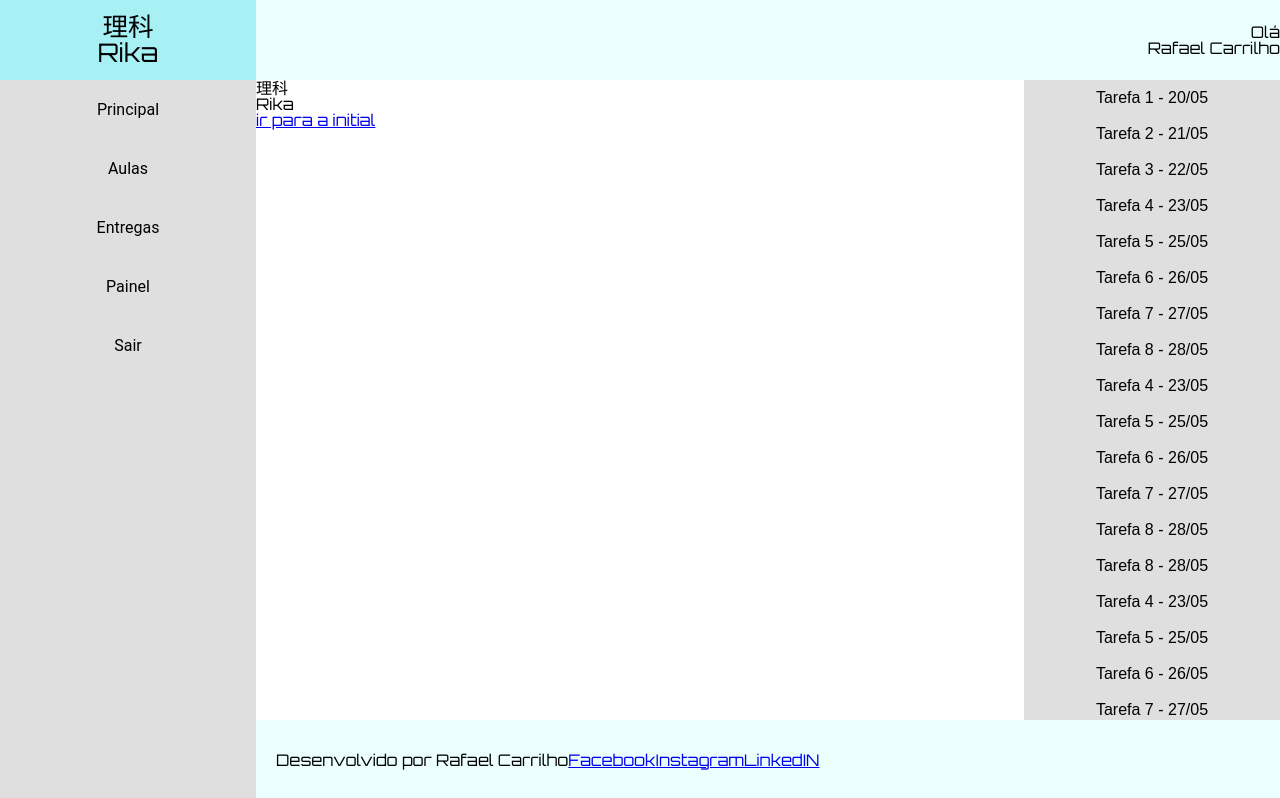
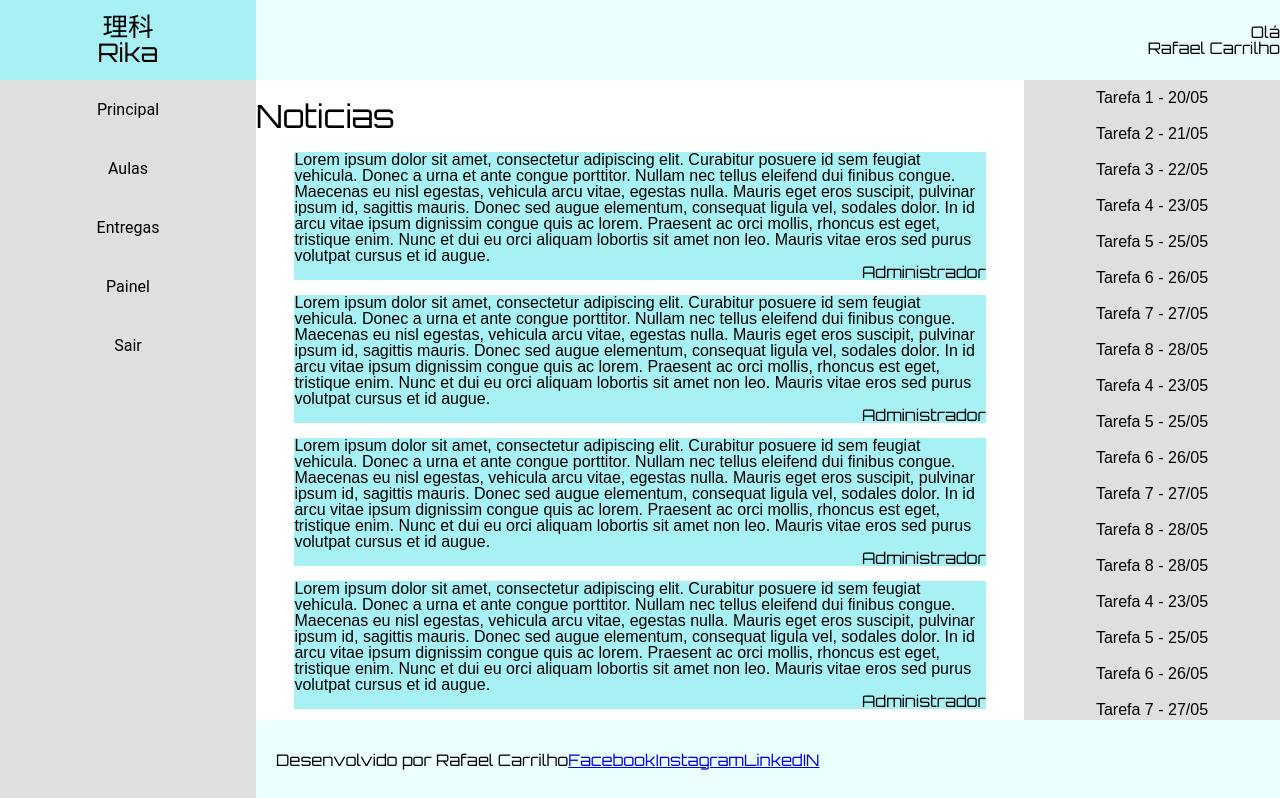
Before and after one commit to carrilhorafael/rika-front, a React (Create React App) app: page / in a window 1280 px wide. Shown: the top 798 px of the page. Built offline with nearby package versions, Linux system fonts and the light colour scheme.

Commit message:
add news cards

```diff
--- /dev/null
+++ b/src/common/card_news/CardNews.js
@@ -0,0 +1,12 @@
+import React from 'react'
+import style from './cardnews.module.css'
+
+export default function CardNews(props){
+
+    return (
+        <div className={style.card_news_div}>
+            <p>{props.news.content}</p>
+            <h2>{props.news.author}</h2>
+        </div>
+    )
+}
--- /dev/null
+++ b/src/common/card_news/cardnews.module.css
@@ -0,0 +1,15 @@
+.card_news_div{
+    width: 90%;
+    margin: 15px auto;
+    background-color:#A7F0F4;
+    display: flex;
+    flex-direction: column;
+}
+.card_news_div p{
+    font-family: sans-serif;
+    font-size: 1rem;
+
+}
+.card_news_div h2{
+    align-self: flex-end;
+}
--- a/src/pages/home/Home.js
+++ b/src/pages/home/Home.js
@@ -1,12 +1,27 @@
 import React from 'react';
 import {Link} from 'react-router-dom'
+import CardNews from '../../common/card_news/CardNews';
+import style from './home.module.css'
+
+let news = [
+    {content: "Lorem ipsum dolor sit amet, consectetur adipiscing elit. Curabitur posuere id sem feugiat vehicula. Donec a urna et ante congue porttitor. Nullam nec tellus eleifend dui finibus congue. Maecenas eu nisl egestas, vehicula arcu vitae, egestas nulla. Mauris eget eros suscipit, pulvinar ipsum id, sagittis mauris. Donec sed augue elementum, consequat ligula vel, sodales dolor. In id arcu vitae ipsum dignissim congue quis ac lorem. Praesent ac orci mollis, rhoncus est eget, tristique enim. Nunc et dui eu orci aliquam lobortis sit amet non leo. Mauris vitae eros sed purus volutpat cursus et id augue.", author: "Administrador"},
+    {content: "Lorem ipsum dolor sit amet, consectetur adipiscing elit. Curabitur posuere id sem feugiat vehicula. Donec a urna et ante congue porttitor. Nullam nec tellus eleifend dui finibus congue. Maecenas eu nisl egestas, vehicula arcu vitae, egestas nulla. Mauris eget eros suscipit, pulvinar ipsum id, sagittis mauris. Donec sed augue elementum, consequat ligula vel, sodales dolor. In id arcu vitae ipsum dignissim congue quis ac lorem. Praesent ac orci mollis, rhoncus est eget, tristique enim. Nunc et dui eu orci aliquam lobortis sit amet non leo. Mauris vitae eros sed purus volutpat cursus et id augue.", author: "Administrador"},
+    {content: "Lorem ipsum dolor sit amet, consectetur adipiscing elit. Curabitur posuere id sem feugiat vehicula. Donec a urna et ante congue porttitor. Nullam nec tellus eleifend dui finibus congue. Maecenas eu nisl egestas, vehicula arcu vitae, egestas nulla. Mauris eget eros suscipit, pulvinar ipsum id, sagittis mauris. Donec sed augue elementum, consequat ligula vel, sodales dolor. In id arcu vitae ipsum dignissim congue quis ac lorem. Praesent ac orci mollis, rhoncus est eget, tristique enim. Nunc et dui eu orci aliquam lobortis sit amet non leo. Mauris vitae eros sed purus volutpat cursus et id augue.", author: "Administrador"},
+    {content: "Lorem ipsum dolor sit amet, consectetur adipiscing elit. Curabitur posuere id sem feugiat vehicula. Donec a urna et ante congue porttitor. Nullam nec tellus eleifend dui finibus congue. Maecenas eu nisl egestas, vehicula arcu vitae, egestas nulla. Mauris eget eros suscipit, pulvinar ipsum id, sagittis mauris. Donec sed augue elementum, consequat ligula vel, sodales dolor. In id arcu vitae ipsum dignissim congue quis ac lorem. Praesent ac orci mollis, rhoncus est eget, tristique enim. Nunc et dui eu orci aliquam lobortis sit amet non leo. Mauris vitae eros sed purus volutpat cursus et id augue.", author: "Administrador"},
+    {content: "Lorem ipsum dolor sit amet, consectetur adipiscing elit. Curabitur posuere id sem feugiat vehicula. Donec a urna et ante congue porttitor. Nullam nec tellus eleifend dui finibus congue. Maecenas eu nisl egestas, vehicula arcu vitae, egestas nulla. Mauris eget eros suscipit, pulvinar ipsum id, sagittis mauris. Donec sed augue elementum, consequat ligula vel, sodales dolor. In id arcu vitae ipsum dignissim congue quis ac lorem. Praesent ac orci mollis, rhoncus est eget, tristique enim. Nunc et dui eu orci aliquam lobortis sit amet non leo. Mauris vitae eros sed purus volutpat cursus et id augue.", author: "Administrador"},
+    {content: "Lorem ipsum dolor sit amet, consectetur adipiscing elit. Curabitur posuere id sem feugiat vehicula. Donec a urna et ante congue porttitor. Nullam nec tellus eleifend dui finibus congue. Maecenas eu nisl egestas, vehicula arcu vitae, egestas nulla. Mauris eget eros suscipit, pulvinar ipsum id, sagittis mauris. Donec sed augue elementum, consequat ligula vel, sodales dolor. In id arcu vitae ipsum dignissim congue quis ac lorem. Praesent ac orci mollis, rhoncus est eget, tristique enim. Nunc et dui eu orci aliquam lobortis sit amet non leo. Mauris vitae eros sed purus volutpat cursus et id augue.", author: "Administrador"},
+    {content: "Lorem ipsum dolor sit amet, consectetur adipiscing elit. Curabitur posuere id sem feugiat vehicula. Donec a urna et ante congue porttitor. Nullam nec tellus eleifend dui finibus congue. Maecenas eu nisl egestas, vehicula arcu vitae, egestas nulla. Mauris eget eros suscipit, pulvinar ipsum id, sagittis mauris. Donec sed augue elementum, consequat ligula vel, sodales dolor. In id arcu vitae ipsum dignissim congue quis ac lorem. Praesent ac orci mollis, rhoncus est eget, tristique enim. Nunc et dui eu orci aliquam lobortis sit amet non leo. Mauris vitae eros sed purus volutpat cursus et id augue.", author: "Administrador"},
+    {content: "Lorem ipsum dolor sit amet, consectetur adipiscing elit. Curabitur posuere id sem feugiat vehicula. Donec a urna et ante congue porttitor. Nullam nec tellus eleifend dui finibus congue. Maecenas eu nisl egestas, vehicula arcu vitae, egestas nulla. Mauris eget eros suscipit, pulvinar ipsum id, sagittis mauris. Donec sed augue elementum, consequat ligula vel, sodales dolor. In id arcu vitae ipsum dignissim congue quis ac lorem. Praesent ac orci mollis, rhoncus est eget, tristique enim. Nunc et dui eu orci aliquam lobortis sit amet non leo. Mauris vitae eros sed purus volutpat cursus et id augue.", author: "Administrador"},
+    {content: "Lorem ipsum dolor sit amet, consectetur adipiscing elit. Curabitur posuere id sem feugiat vehicula. Donec a urna et ante congue porttitor. Nullam nec tellus eleifend dui finibus congue. Maecenas eu nisl egestas, vehicula arcu vitae, egestas nulla. Mauris eget eros suscipit, pulvinar ipsum id, sagittis mauris. Donec sed augue elementum, consequat ligula vel, sodales dolor. In id arcu vitae ipsum dignissim congue quis ac lorem. Praesent ac orci mollis, rhoncus est eget, tristique enim. Nunc et dui eu orci aliquam lobortis sit amet non leo. Mauris vitae eros sed purus volutpat cursus et id augue.", author: "Administrador"}
+]
 
 export default function Home () {
     return(
         <>
-            <h1>理科</h1>
-            <h2>Rika</h2>
-
+            <h1 className={style.title_news}>Noticias</h1>
+            {news.map(single_new => (
+                <CardNews news = {single_new} />
+            ))}
             <Link to="/auth">ir para a initial</Link>
         </>
     )
--- a/src/pages/home/home.module.css
+++ b/src/pages/home/home.module.css
@@ -0,0 +1,4 @@
+.title_news{
+    font-size: 2rem;
+    margin: 20px 0;
+}
```
